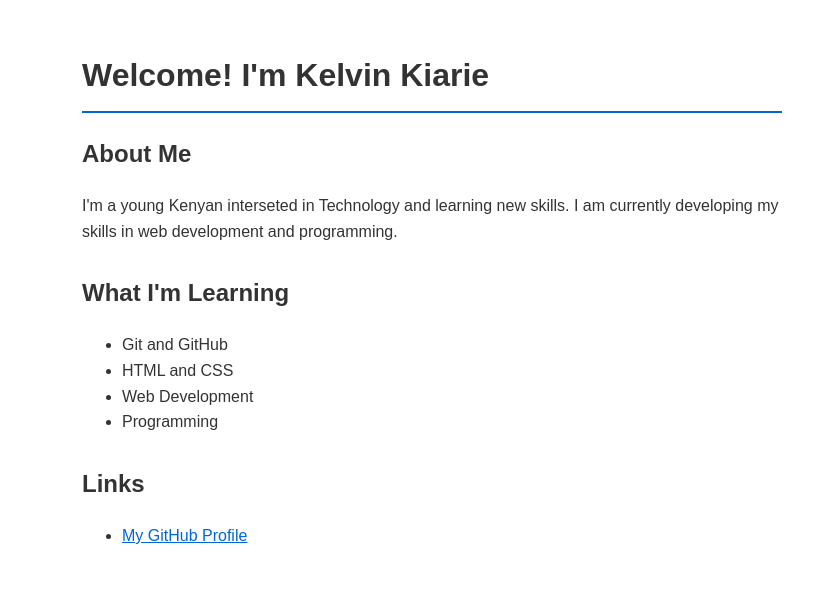
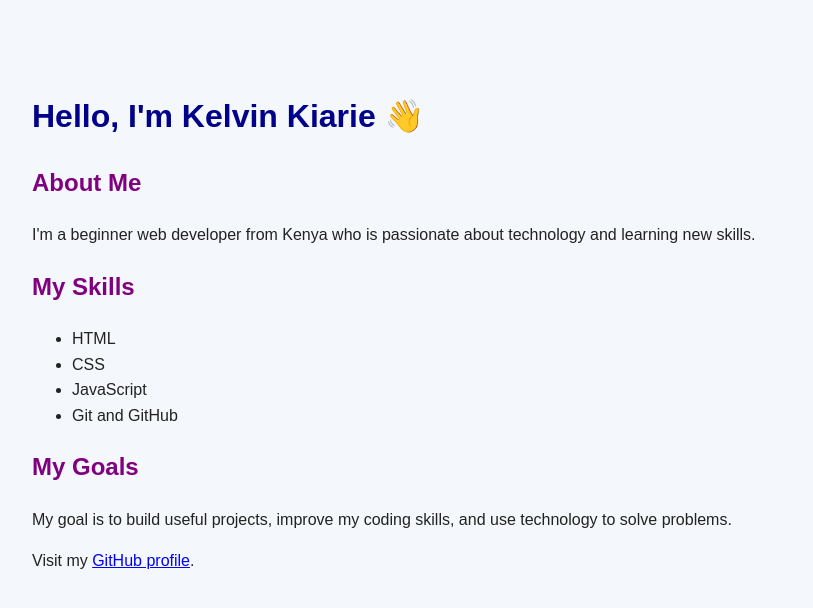
Before and after one commit to KiaNova52/KiaNova52.github.io, a plain HTML site: page index.html in a window 1280 px wide. Shown: the whole page, without its empty margins (208-1021 px from the left). Drawn offline with Linux system fonts and the light colour scheme.

Commit message:
Revise index.html for improved design and content
Updated styling and content for personal website.

```diff
--- a/index.html
+++ b/index.html
@@ -1,55 +1,59 @@
+
 <!DOCTYPE html>
 <html lang="en">
 <head>
   <meta charset="UTF-8">
   <meta name="viewport" content="width=device-width, initial-scale=1.0">
-    <title>Kelvin Kiarie | Peronal Website</title>
+  <title>Kelvin Kiarie | Personal Website</title>
   <style>
     body {
       font-family: Arial, sans-serif;
-            max-width: 700px;
+      background-color: #f4f7fb;
+      color: #222;
+      max-width: 800px;
       margin: 50px auto;
-            padding: 0 20px;
+      padding: 20px;
       line-height: 1.6;
-            color: #333;
     }
+
     h1 {
-            border-bottom: 2px solid #0366d6;
-            padding-bottom: 10px;
+      color: darkblue;
     }
+
+    h2 {
+      color: purple;
+    }
+
     a {
-            color: #0366d6;
-        }
-        .section {
-            margin-bottom: 30px;
+      color: blue;
     }
   </style>
 </head>
 <body>
-    <h1>Welcome! I'm Kelvin Kiarie</h1>
+  <h1>Hello, I'm Kelvin Kiarie 👋</h1>
 
-    <div class="section">
   <h2>About Me</h2>
-        <p>I'm a young Kenyan interseted in Technology and learning new skills.
-        I am currently developing my skills in web development and programming.
+  <p>
+    I'm a beginner web developer from Kenya who is passionate about
+    technology and learning new skills.
   </p>
-    </div>
 
-    <div class="section">
-        <h2>What I'm Learning</h2>
+  <h2>My Skills</h2>
   <ul>
+    <li>HTML</li>
+    <li>CSS</li>
+    <li>JavaScript</li>
     <li>Git and GitHub</li>
-            <li>HTML and CSS</li>
-            <li>Web Development</li>
-            <li>Programming</li>
   </ul>
-    </div>
 
-    <div class="section">
-        <h2>Links</h2>
-        <ul>
-            <li><a href="https://github.com/KiaNova52">My GitHub Profile</a></li>
-        </ul>
-    </div>
+  <h2>My Goals</h2>
+  <p>
+    My goal is to build useful projects, improve my coding skills,
+    and use technology to solve problems.
+  </p>
+
+  <p>
+    Visit my <a href="https://github.com/KiaNova52">GitHub profile</a>.
+  </p>
 </body>
 </html>
```
Lines whose indentation alone changed are shown as unchanged.
